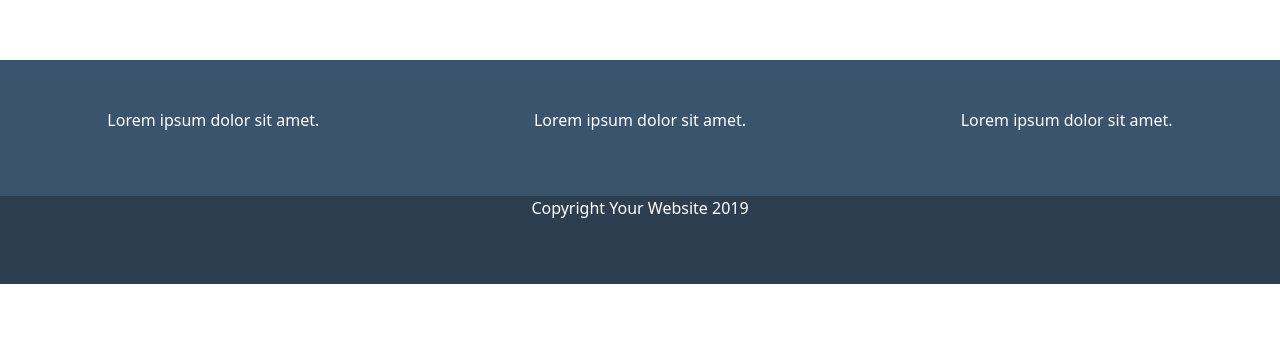
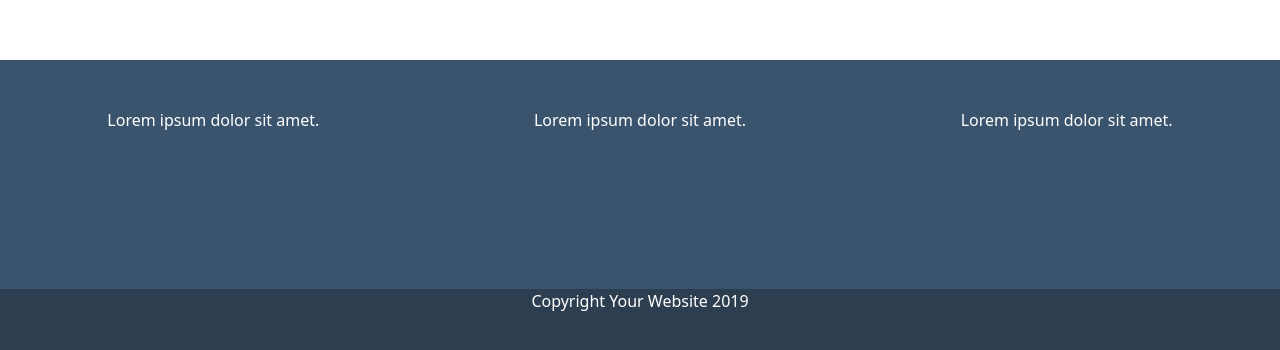
Before and after one commit to Pietrodon/html-css-bootstrap-freelancer, a plain HTML site: page index.html in a window 1280 px wide. Shown: the part 2661-3011 px from the top of the page. Before the commit the page ends 2945 px from the top, so only its background shows below. Drawn offline with nearby package versions, Linux system fonts and the light colour scheme.

Commit message:
inserimento min-height nel footer

```diff
--- a/index.html
+++ b/index.html
@@ -72,7 +72,7 @@
         </div>
     </main>
     <footer>
-        <div class="container-fluid text-center ms_bg-blue">
+        <div class="container-fluid text-center ms_bg-blue ms_h-info">
             <div class="row justify-content-evenly py-5">
                 <div class="col-4">
                     <p>Lorem ipsum dolor sit amet.</p>
@@ -85,7 +85,7 @@
                 </div>
             </div>
         </div>
-        <div class="container-fluid text-center ms_bg-grey">
+        <div class="container-fluid text-center ms_bg-grey ms_h-copyright">
             <div class="row justify-content-center">
                 <div class="col-12">
                     <p>Copyright Your Website 2019</p>
--- a/style.css
+++ b/style.css
@@ -32,3 +32,9 @@
 .ms_h-contact{
     min-height: 688px;
 }
+.ms_h-info{
+    min-height:229px ;
+}
+.ms_h-copyright{
+    min-height: 111px;
+}
```
